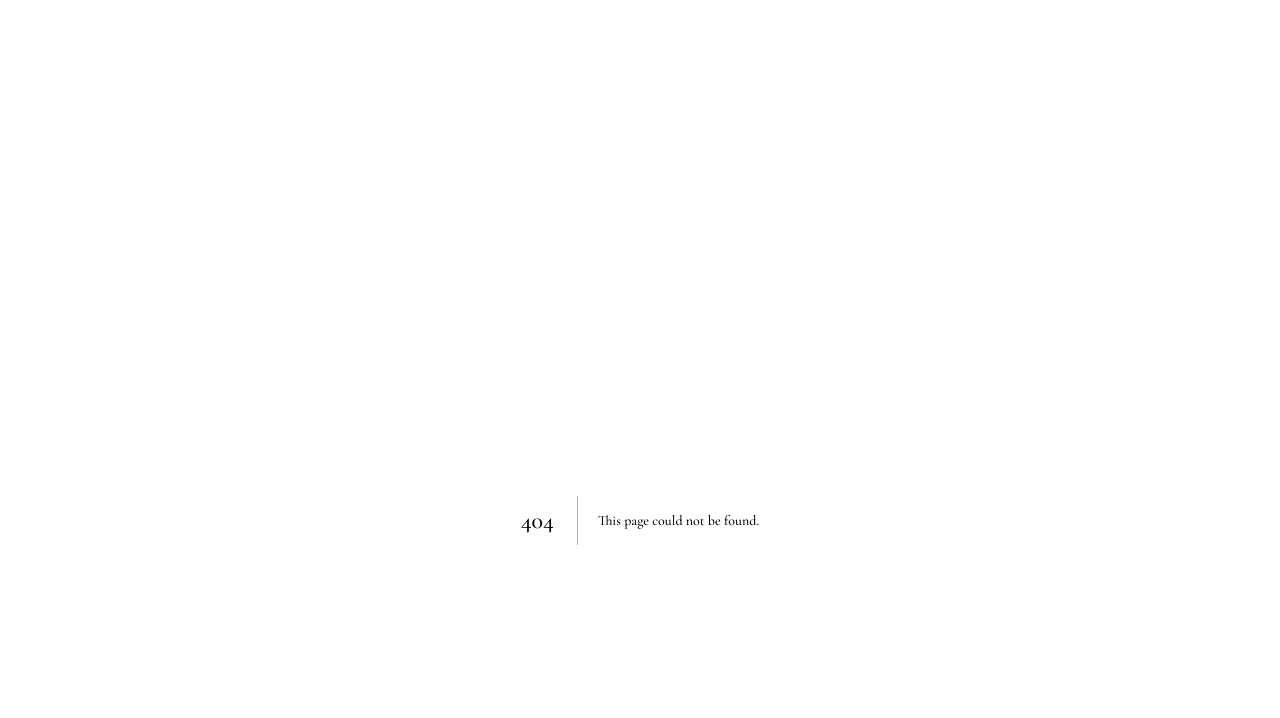
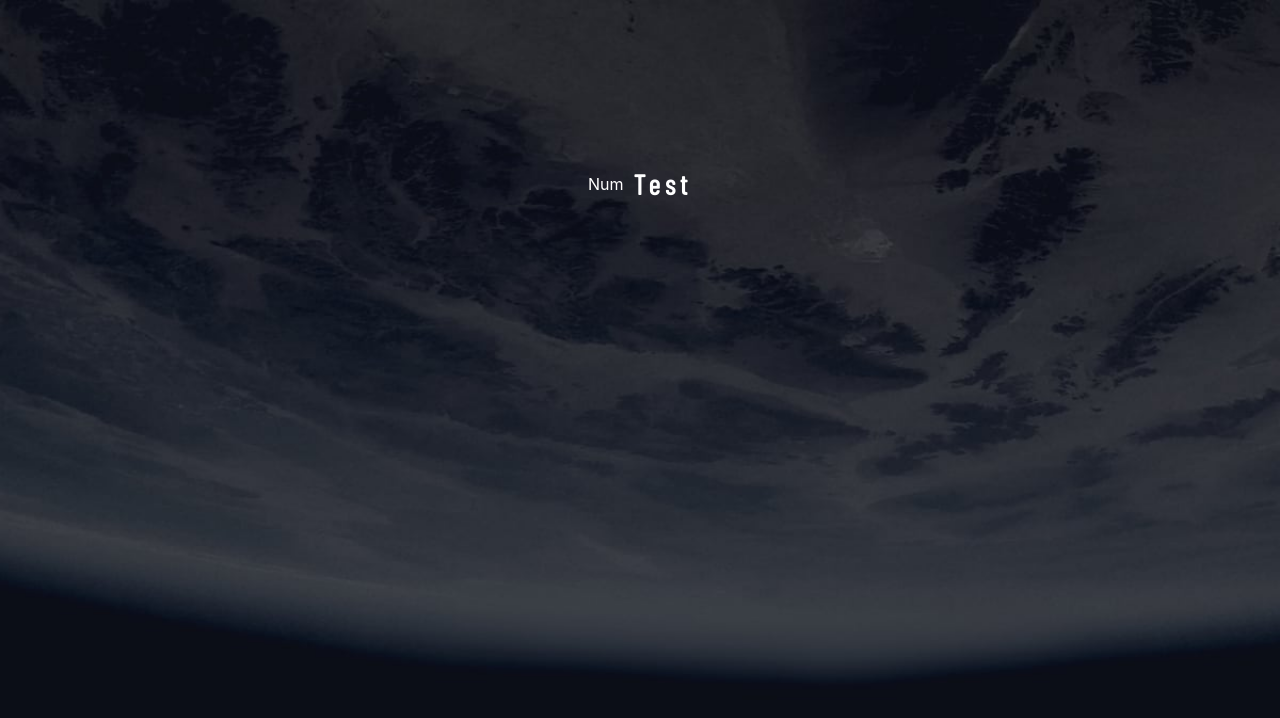
Before and after one commit to Stamwill/space-tourism, a Next.js app: page /crew in a window 1280 px wide. Before the commit this address had no page. Shown: the top 718 px of the page. Built offline with nearby package versions, Linux system fonts and the light colour scheme.

Commit message:
[crew] Add page for Crew, import api to be used

```diff
--- /dev/null
+++ b/src/pages/crew.js
@@ -0,0 +1,19 @@
+import * as React from 'react'
+import { crew as api, crewBg } from '../api/mock'
+import Picture from '../components/Picture'
+import PageTracker from '../blocks/PageTracker'
+import styles from '../styles/Home.module.css'
+
+export default function Home() {
+  console.log('api: ', api)
+  console.log('crewbg: ', crewBg)
+
+  return (
+    <div className={styles.container}>
+      <main className={styles.main}>
+        <Picture api={crewBg} />
+        <PageTracker />
+      </main>
+    </div>
+  )
+}
```
